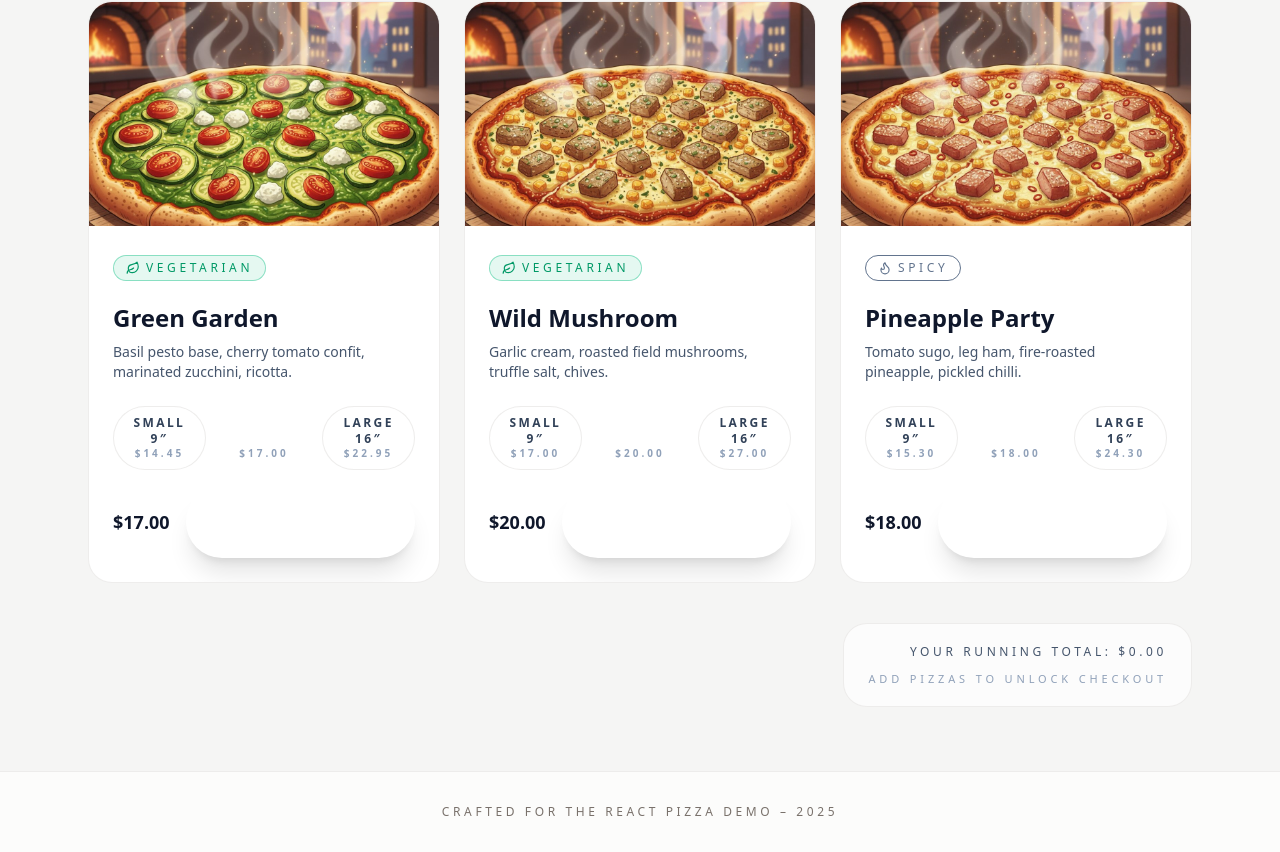
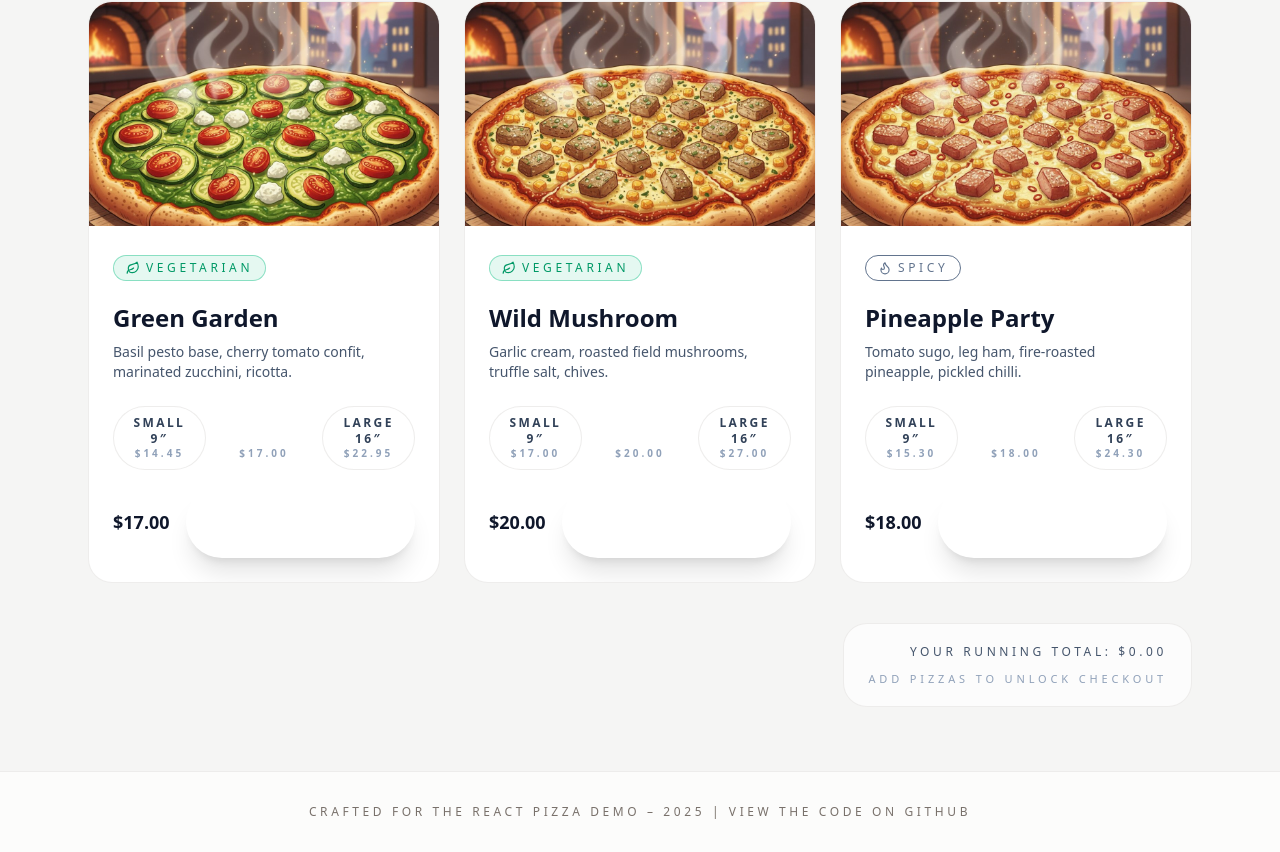
Before and after one commit to loftwah/react-pizza-demo, a React (Vite) app: page / in a window 1280 px wide. Shown: the part 1007-1859 px from the top of the page. Built offline with nearby package versions, Linux system fonts and the light colour scheme.

Commit message:
add open source

```diff
--- a/src/components/Layout.tsx
+++ b/src/components/Layout.tsx
@@ -9,6 +9,15 @@
     </main>
     <footer className="print-hidden border-t border-stone-200/70 bg-white/70 py-8 text-center text-xs tracking-[0.3em] text-stone-500 uppercase transition-colors dark:border-white/5 dark:bg-black/50 dark:text-white/40">
       Crafted for the React Pizza demo – {new Date().getFullYear()}
+      {' | '}
+      <a
+        href="https://github.com/loftwah/react-pizza-demo"
+        target="_blank"
+        rel="noopener noreferrer"
+        className="text-brand-500 transition-colors hover:text-brand-400 dark:text-brand-300 dark:hover:text-brand-200"
+      >
+        View the code on GitHub
+      </a>
     </footer>
   </div>
 );
```
